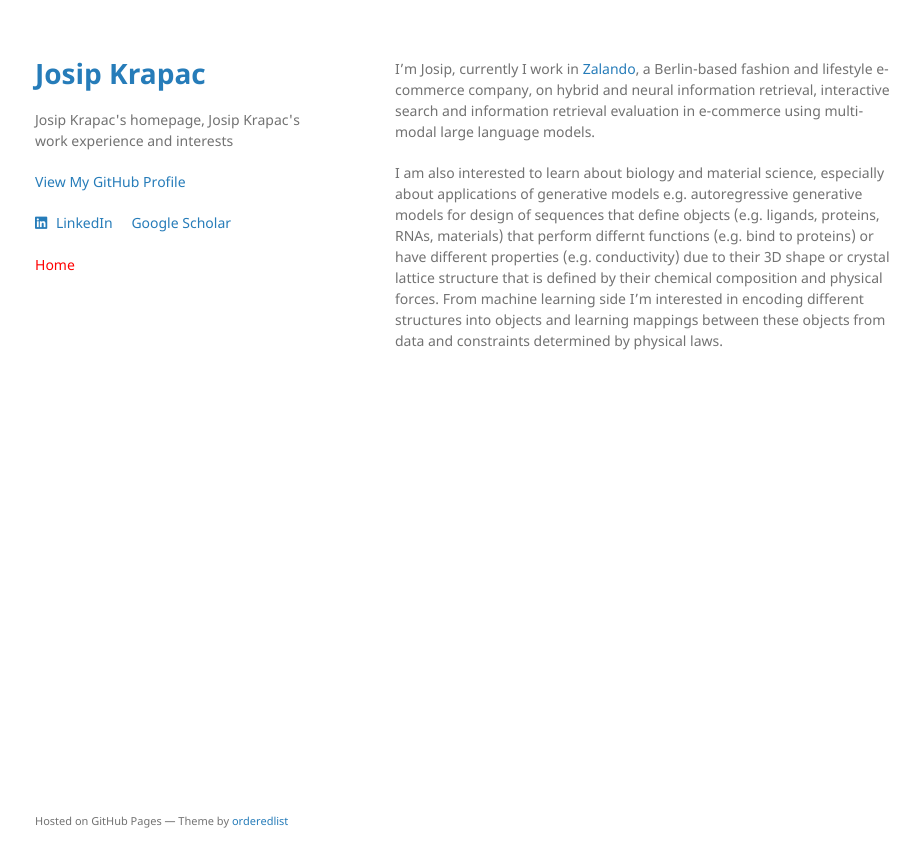
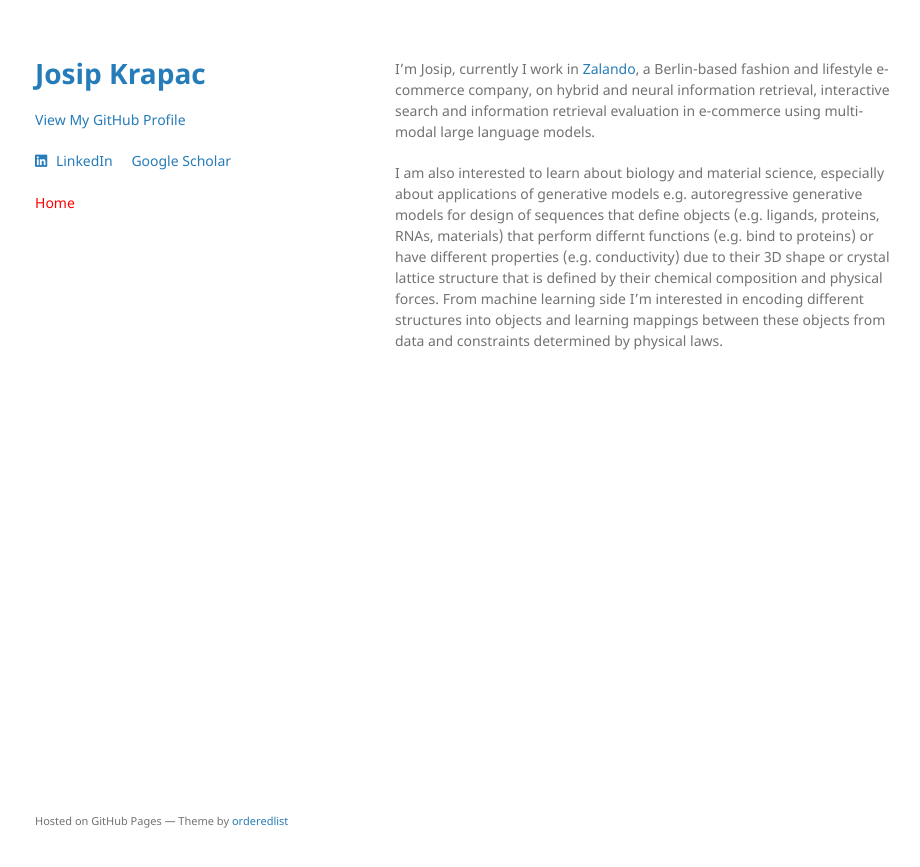
Before and after one commit to josipkrapac/josipkrapac.github.io, a Jekyll site: the page built from index.md, in a window 1280 px wide. Shown: the top 867 px of the page, without its empty margins (175-1095 px from the left). Built offline with Jekyll 4.4.1, drawn with Linux system fonts in a browser that asks for light colours; a style sheet for code colours, icons or effects is not loaded; the repository's description, which GitHub fills in, is left out; part of the change alters nothing that is shown.

Commit message:
Update _config.yml

```diff
--- a/_config.yml
+++ b/_config.yml
@@ -1,7 +1,7 @@
 title: Josip Krapac
 author: Josip Krapac
 url: https://josipkrapac.github.io
-description: Josip Krapac's homepage, Josip Krapac's work experience and interests
+# description: Josip Krapac's homepage, Josip Krapac's work experience and interests
 show_downloads: false
 google_analytics: G-CENWY5VSVJ
 
```
